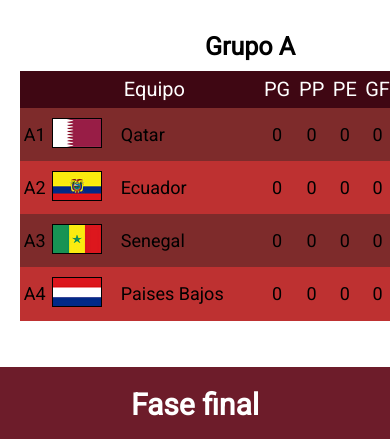
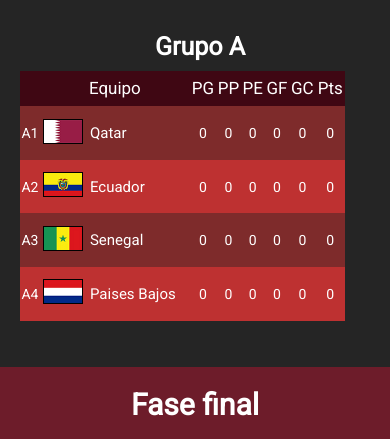
Before and after one commit to DPaniagua5/Mundial, a plain HTML site: page src/html/index.html in a window 390 px wide. Shown: the part 354-793 px from the top of the page. Drawn offline with Linux system fonts and the light colour scheme.

Commit message:
cambios responsive

```diff
--- a/src/css/pstyle.css
+++ b/src/css/pstyle.css
@@ -1,6 +1,5 @@
 body{
-    background: rgb(131,58,180);
-    background: linear-gradient(180deg, rgba(131,58,180,1) 0%, rgba(255,0,72,1) 50%, rgba(252,176,69,1) 100%);
+    background-color: #252525;
     background-attachment: fixed;
     margin: 0;
     position: absolute;
@@ -119,7 +118,7 @@ li a.active, li a:hover{
     color: #ffffff;
 }
 .main .Jornada .Grupo .P{
-    background: #6d1c2a;
+    background: #3F0713;
     width:  370px;
     height: 200px;
     margin: 0px auto;
--- a/src/css/style.css
+++ b/src/css/style.css
@@ -156,6 +156,7 @@ span{
     overscroll-behavior-x: contain;
     scroll-snap-type: x mandatory;
     scrollbar-width: none;
+    background-color: #252525;
 }
 
 .grupos-grupo{
@@ -176,6 +177,7 @@ span{
     font-family: 'Roboto';
     font-size: 25px;
     margin-bottom: 10px;
+    color: #ffffff;
 }
 .grupos-tabla img{
     width: 50px;
@@ -191,14 +193,14 @@ span{
 }
 
 .grupos-tabla .team{
-    color: #000000;
+    color: #ffffff;
     font-family: 'Roboto', serif;
     font-size: 18px;
     line-height: 30px;
     text-align: left;
 }
 .grupos-tabla .score{
-    color: #000000;
+    color: #ffffff;
     font-family: 'Roboto', serif;
     font-size: 18px;
     line-height: 30px;
@@ -215,6 +217,14 @@ span{
 .grupos-tabla .posicion-par{
     background-color: rgb(190, 49, 49);
 }
+
+.fase-grupos{
+    height: 500px;
+    background-color: #252525;
+}
+
+
+
 
 @media (max-width: 952px) {
     .enlace{
@@ -286,4 +296,42 @@ span{
         font-size: 15px;
         font-weight: 400;
     }
+
+    .grupos-grupo{
+        height: 350px;
+        width: 400px;
+        padding: 25px 20px;
+        margin: 10px auto;
+    }
+    .grupos-tabla{
+        height: 250px;
+        width: 325px;
+    }
+    .grupos-tabla img{
+        width: 40px;
+        height: 25px;
+        margin-left: 3px;
+        text-align: center;
+        border: 0.5px solid rgb(0, 0, 0);
+       }
+    .grupos-tabla .encabezado{
+        font-family: 'Roboto', 'sans-serif';
+        text-align: center;
+        font-size: 17px;
+    }
+
+    .grupos-tabla .team{
+        color: #ffffff;
+        font-family: 'Roboto', serif;
+        font-size: 15px;
+        line-height: 30px;
+        text-align: left;
+    }
+    .grupos-tabla .score{
+        color: #ffffff;
+        font-family: 'Roboto', serif;
+        font-size: 14px;
+        line-height: 30px;
+        text-align: center;
+    }
 }
--- a/src/html/index.html
+++ b/src/html/index.html
@@ -596,7 +596,13 @@
     <div class = "titulo">
       <h3> Fase final</h3>
    </div>
-    <footer class = "foter">
+
+   <section class = "fase-grupos">
+
+
+   </section>
+
+   <footer class = "foter">
         <div class = "Contacto">
             <a href="https://github.com/DPaniagua5">
                 <img src="../img/Github.png" alt="Github">
```
